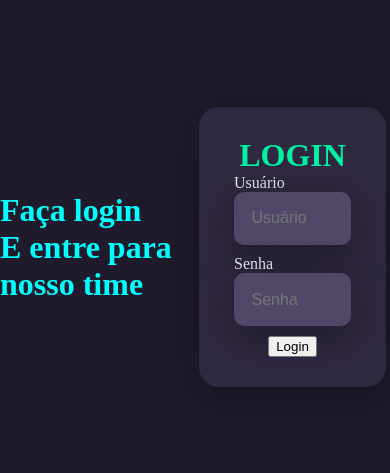
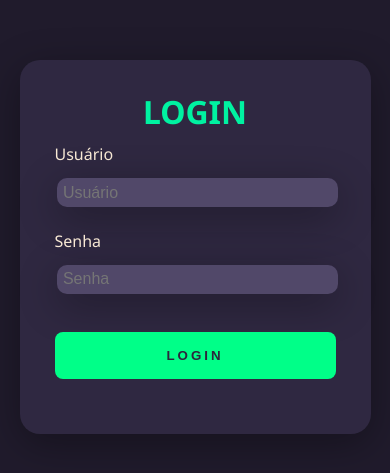
Before and after one commit to marcellydias/projetoLogin, a plain HTML site: page index.html in a window 390 px wide. Shown: the part 175-648 px from the top of the page. Drawn offline with Linux system fonts and the light colour scheme.

Commit message:
Update style.css

```diff
--- a/style.css
+++ b/style.css
@@ -1,5 +1,12 @@
+@import url('https://fonts.googleapis.com/css2?family=Noto+Sans:wght@400;700&display=swap');
+
 body {
     margin: 0;
+    font-family: 'Noto Sans', sans-serif;
+}
+
+body * {
+    box-sizing: border-box;
 }
 
 .main-login{
@@ -9,7 +16,7 @@ body {
     display: flex;
     justify-content: center;
     align-items: center;
-
+   font-family: 'Noto Sans', sans-serif;
 }
 
 .left-login{
@@ -22,19 +29,25 @@ body {
 }
 
 .left-login> h1{
- color: aqua;
+ font-size: 3vw;
+ color:rgb(0, 242, 161);
+}
+
+.left-login-image {
+    width: 25vw;
 }
 
 .right-login {
-    width: 50vw;
-    height: 100vh;
+    width: 20em;
+    height: 20em;
     display: flex;
     justify-content: center;
     align-items: center;
 }
 
 .card-login {
-    width: 60%;
+    width: 30em;
+    height: 25em;
     display: flex;
     justify-content: center;
     align-items: center;
@@ -52,18 +65,23 @@ body {
 }
 
 .textfield {
+    width: 100%;
     display: flex;
     flex-direction: column;
     align-items: flex-start;
+    text-align: start;
     justify-content: center;
+    color: rgb(229, 235, 240);
+    margin: 10px 0px;
 
 }
 
-.textfield > input{
+.textfield> input{
+    border: none;
     width: 100%;
-    border: none;
     border-radius: 10px;
-    padding: 15%;
+    padding: 2%;
+    margin: 1%;
     background: #514869;
     color: rgb(229, 235, 240);
     font-size: 12pt;
@@ -72,7 +90,57 @@ body {
     box-sizing: border-box;
 }
 
-.textfield {
-    color: rgb(229, 235, 240);
+.textfield > label {
+    color:antiquewhite;
     margin-bottom: 10px;
 }
+
+.textfield > input ::placeholder{
+    color: #f0ffff94;
+}
+
+.btn-login{
+    width: 100%;
+    padding:16px 0px;
+    margin: 25px;
+    border:none;
+    border-radius: 8px;
+    outline: none;
+    text-transform: uppercase;
+    font-weight:800;
+    letter-spacing: 3px;
+    color:#2c253c;
+    background: #00ff88;
+    cursor: pointer;
+    box-shadow: opx 10px 20px -12px #00ff807e;
+}
+
+@media only screen and (max-width: 950px) {
+    .card-login {
+        width: 85%
+    }
+}
+
+@media only screen and ( max-width: 600px) {
+    .main-login {
+        flex-direction: column;
+    }
+    .left-login > h1 {
+    display: none;
+}
+.left-login {
+    width: 100%;
+    height: auto;
+}
+.right-login {
+    width: 100%;
+    height: auto;
+}
+.left-login-image {
+    width: 50vw;
+}
+.card-login{
+    width: 90%;
+    height:auto;
+}
+}
```
